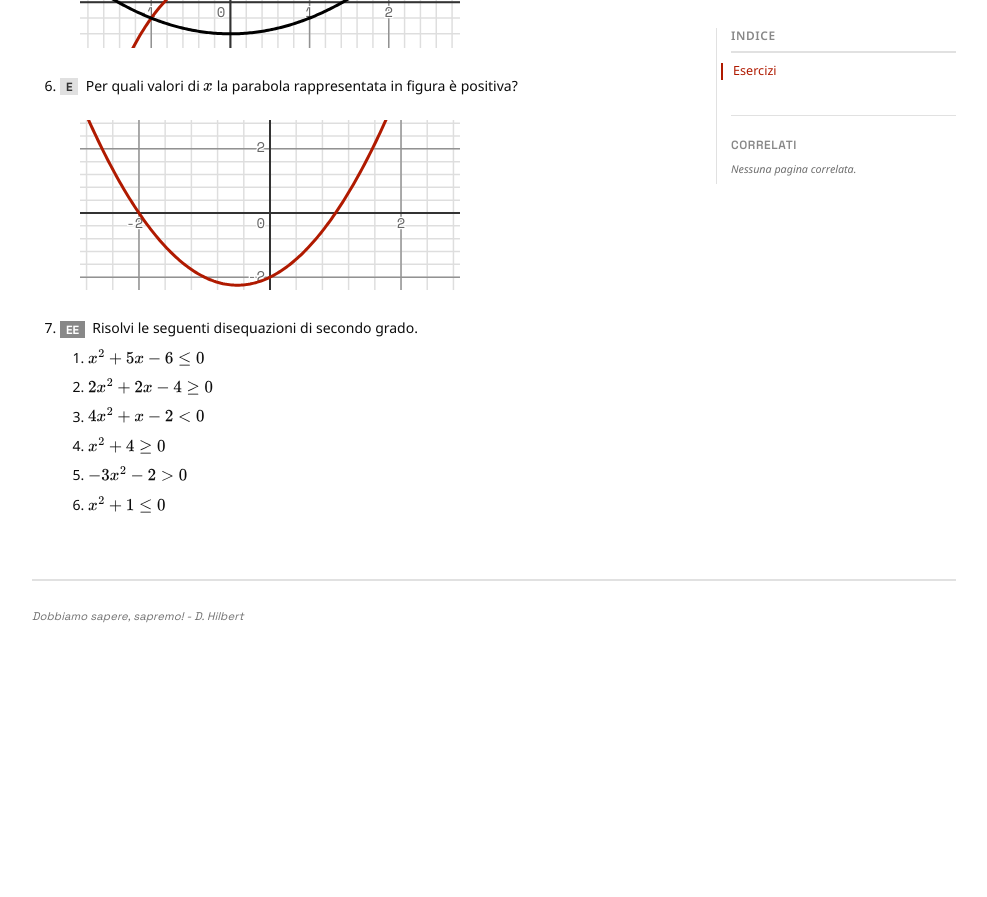
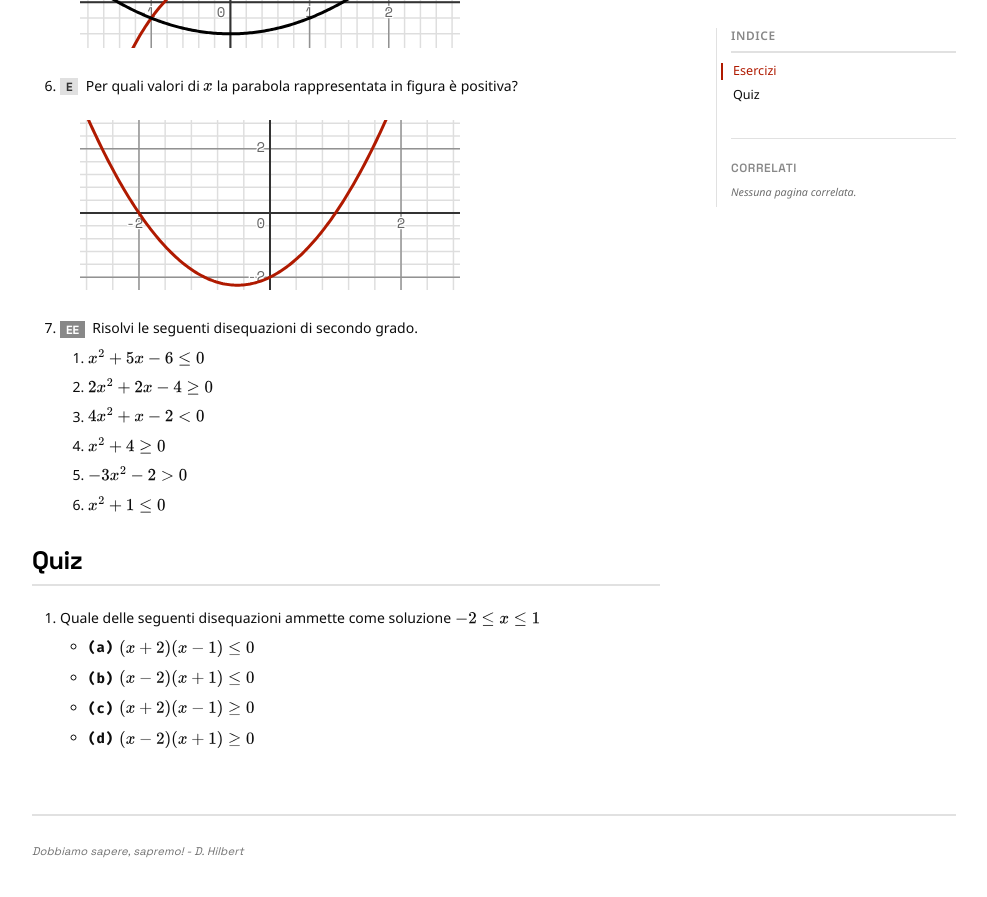
Before and after one commit to Bradwave/matephis, a Jekyll site: the page built from _notes/Public/esercizi-disequazioni.md, in a window 1280 px wide and 900 px high, scrolled down 1376 px. Shown: the top 897 px of the window, without its empty margins (146-1133 px from the left). Built offline with Jekyll 4.4.1, drawn with Linux system fonts in a browser that asks for light colours; before the commit the page ends 2042 px from its top, so only the background shows below that.

Commit message:
Adds inequalities quiz.

```diff
--- a/_notes/Public/esercizi-disequazioni.md
+++ b/_notes/Public/esercizi-disequazioni.md
@@ -84,3 +84,11 @@ tags:
 	4. $x^2 + 4 \geq 0$
 	5. $-3x^2 - 2 > 0$
 	6. $x^2 + 1 \leq 0$
+
+## Quiz
+
+1. Quale delle seguenti disequazioni ammette come soluzione $-2 \leq x \leq 1$
+	- **(a)** $(x + 2)(x - 1) \leq 0$
+	- **(b)** $(x - 2)(x + 1) \leq 0$
+	- **(c)** $(x + 2)(x - 1) \geq 0$
+	- **(d)** $(x - 2)(x + 1) \geq 0$
```
